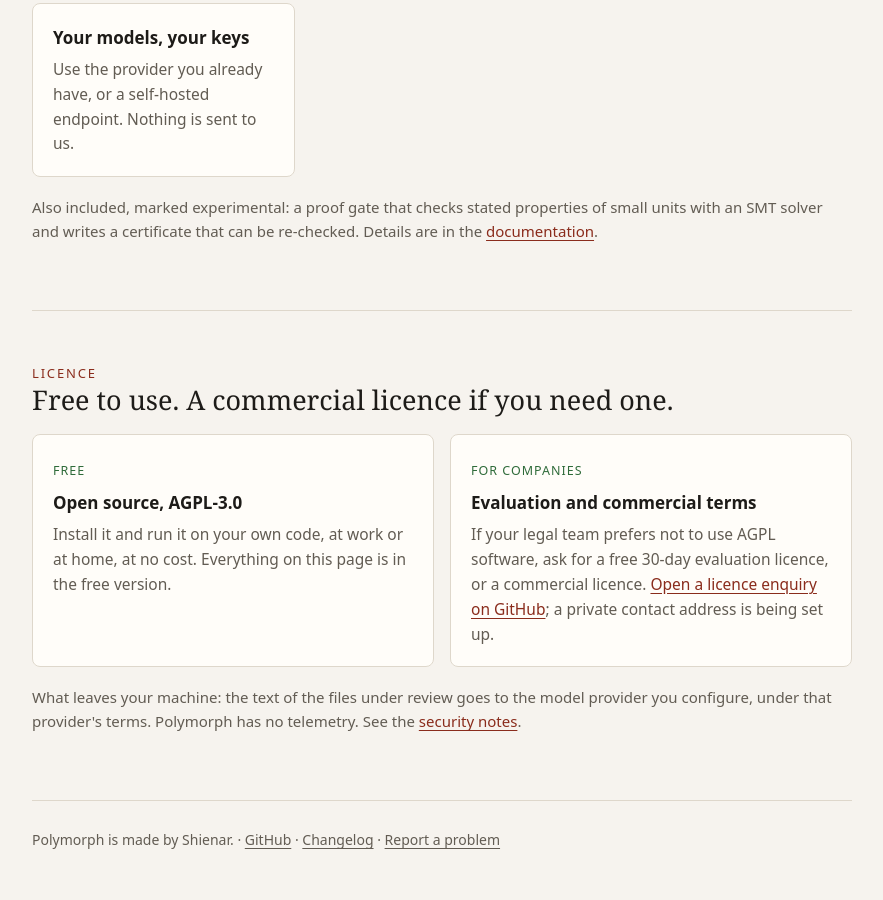
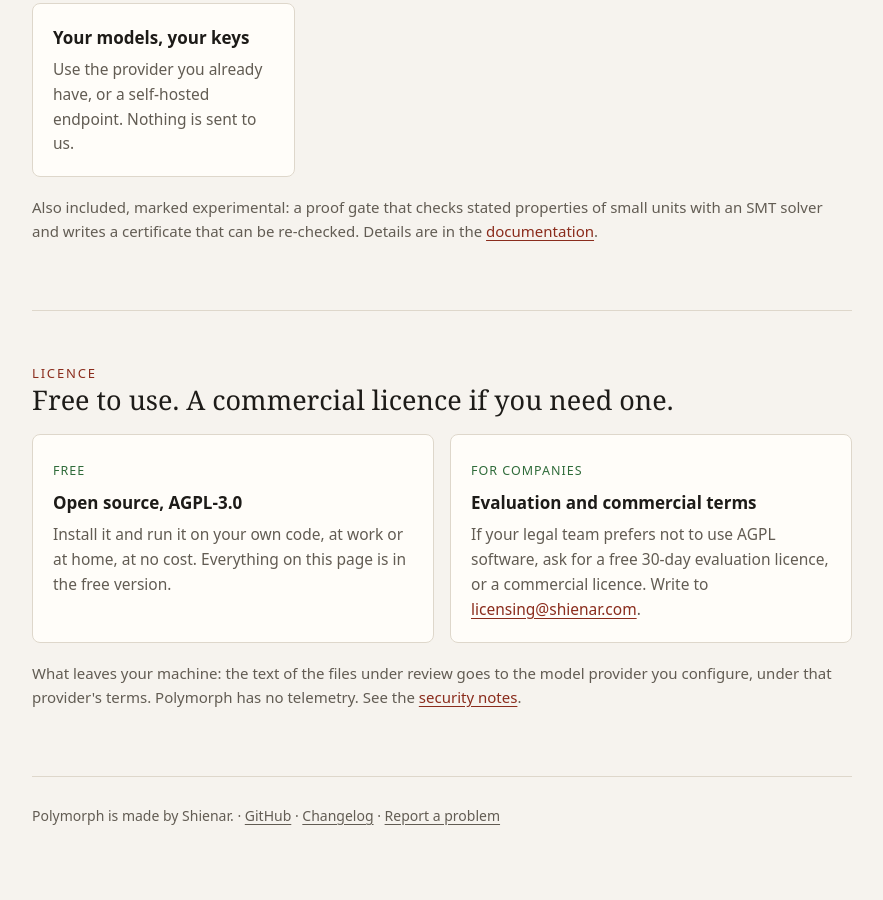
Before and after one commit to walkthestars/shienar.com, a plain HTML site: page index.html in a window 1280 px wide. Shown: the part 1777-2677 px from the top of the page, without its empty margins (198-1081 px from the left). After the commit the page ends 2652 px from the top, so only its background shows below. Drawn offline with Linux system fonts and the light colour scheme.

Commit message:
Use the licensing address for licence enquiries
Signed-off-by: walkthestars <64265241+walkthestars@users.noreply.github.com>

```diff
--- a/index.html
+++ b/index.html
@@ -165,7 +165,7 @@
     <div class="card">
       <span class="tag">For companies</span>
       <h3>Evaluation and commercial terms</h3>
-      <p>If your legal team prefers not to use AGPL software, ask for a free 30-day evaluation licence, or a commercial licence. <a href="https://github.com/walkthestars/polymorph/issues/new?title=Licence%20enquiry">Open a licence enquiry on GitHub</a>; a private contact address is being set up.</p>
+      <p>If your legal team prefers not to use AGPL software, ask for a free 30-day evaluation licence, or a commercial licence. Write to <a href="mailto:licensing@shienar.com">licensing@shienar.com</a>.</p>
     </div>
   </div>
   <p class="note" style="margin-top:18px">What leaves your machine: the text of the files under review goes to the model provider you configure, under that provider's terms. Polymorph has no telemetry. See the <a href="https://github.com/walkthestars/polymorph/blob/main/SECURITY.md">security notes</a>.</p>
```
